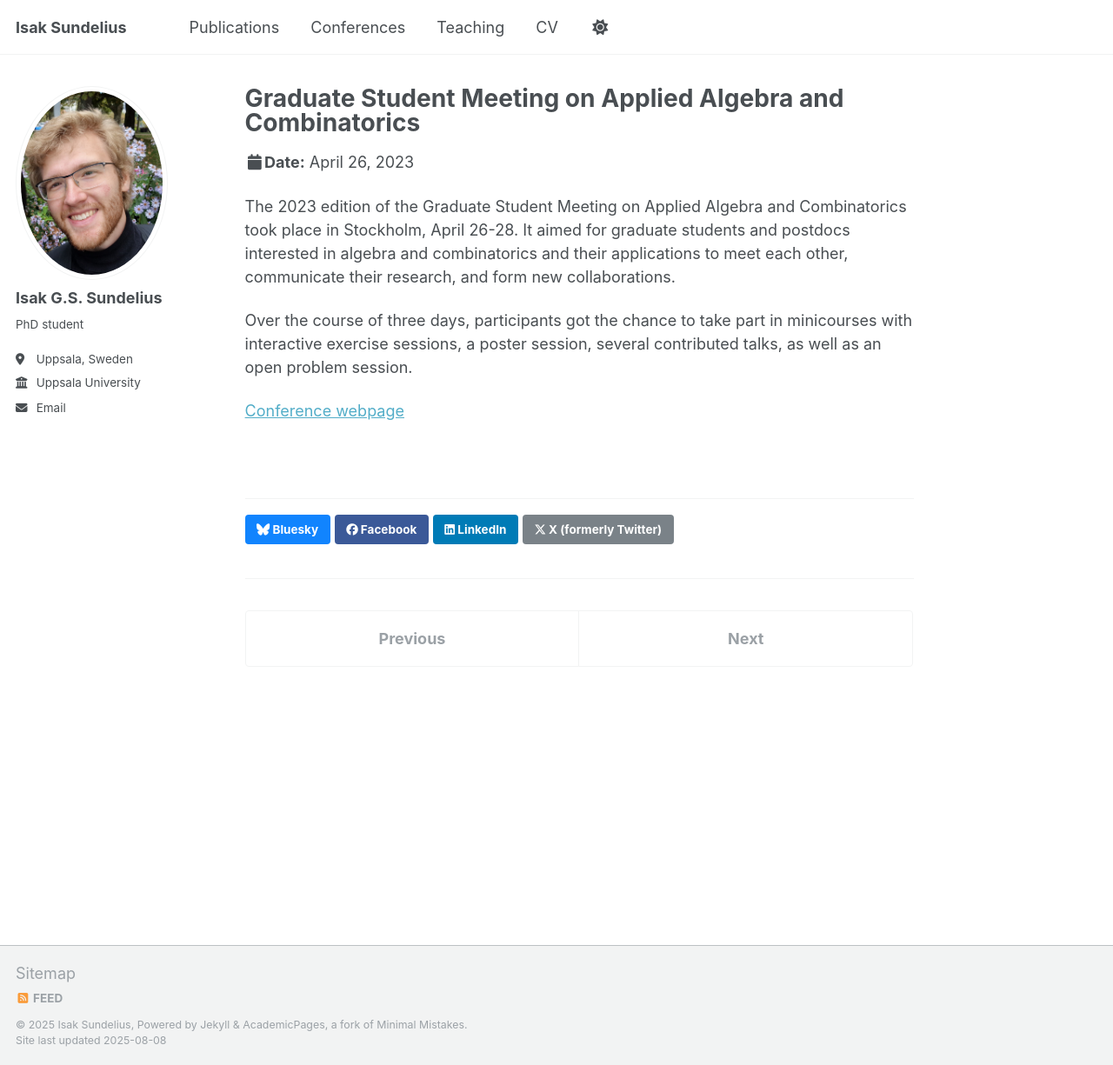
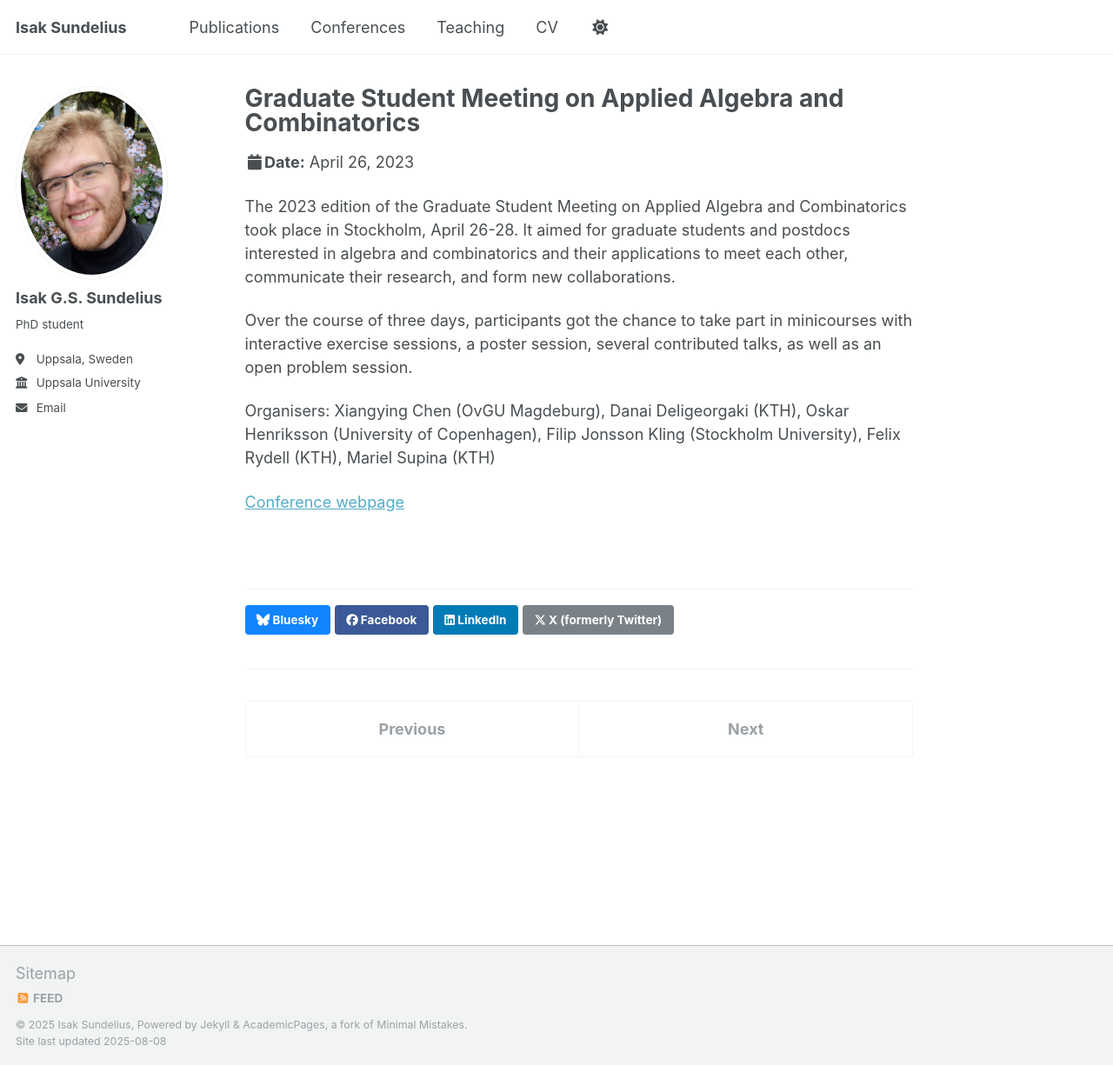
Before and after one commit to IsakSundelius/isaksundelius.github.io, a Jekyll site: the page built from _talks/2023-04-26-conference.md, in a window 1280 px wide and 1225 px high. Shown: the whole window at 87% size. Built offline with Jekyll 4.4.1, drawn with Linux system fonts in a browser that asks for light colours; some of the changed lines change nothing that is shown.

Commit message:
Update 2023-04-26-conference.md
Added organisers in description and the end time to "date".

```diff
--- a/_talks/2023-04-26-conference.md
+++ b/_talks/2023-04-26-conference.md
@@ -5,7 +5,7 @@
 type: "Conference"
 permalink: /talks/2023-04-26
 venue: "KTH Royal Institute of Technology and Stockholm University"
-date: 2023-04-26
+date: 2023-04-26 -- 2023-04-28
 location: "Stockholm, Sweden"
 ---
 
@@ -13,4 +13,6 @@
 
 Over the course of three days, participants got the chance to take part in minicourses with interactive exercise sessions, a poster session, several contributed talks, as well as an open problem session.
 
+Organisers: Xiangying Chen (OvGU Magdeburg), Danai Deligeorgaki (KTH), Oskar Henriksson (University of Copenhagen), Filip Jonsson Kling (Stockholm University), Felix Rydell (KTH), Mariel Supina (KTH)
+
 [Conference webpage](https://sites.google.com/view/applied-alg-comb-2023/graduate-student-meeting-on-applied-algebra-and-combinatorics)
```
